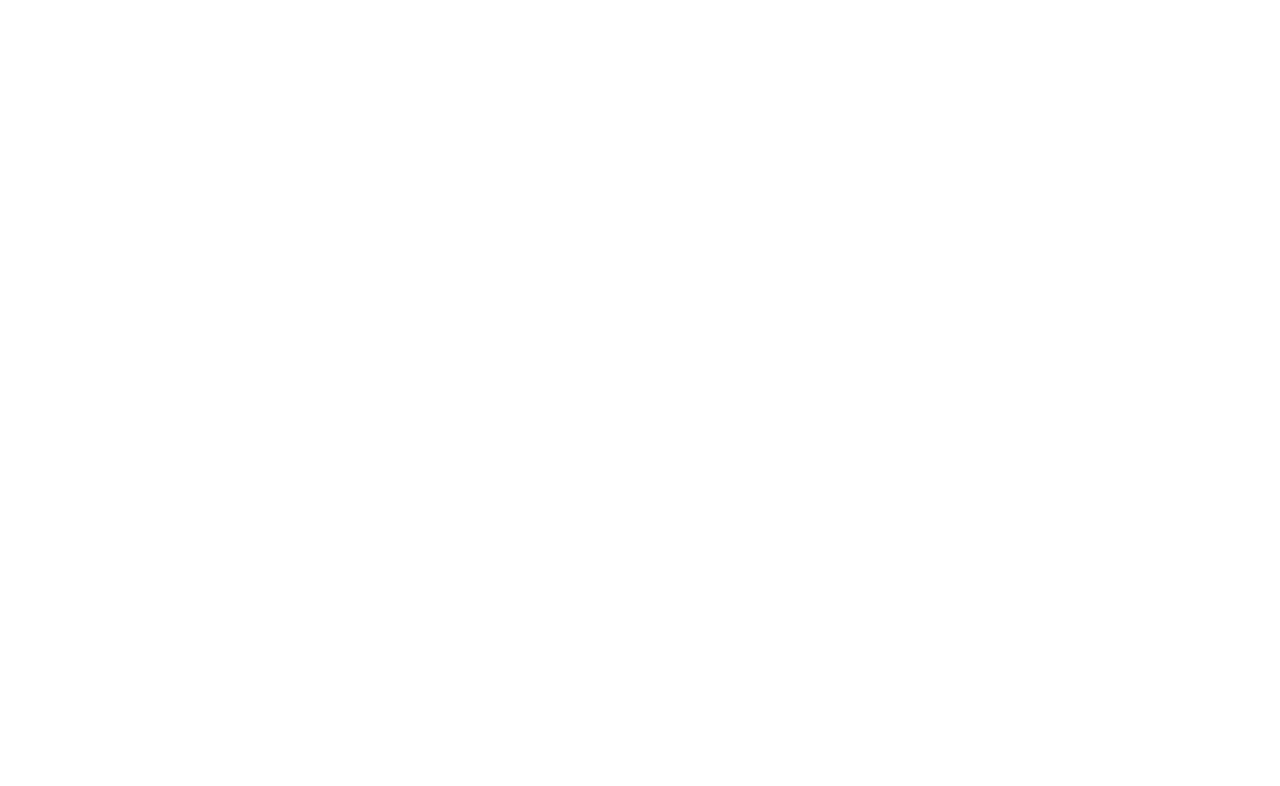
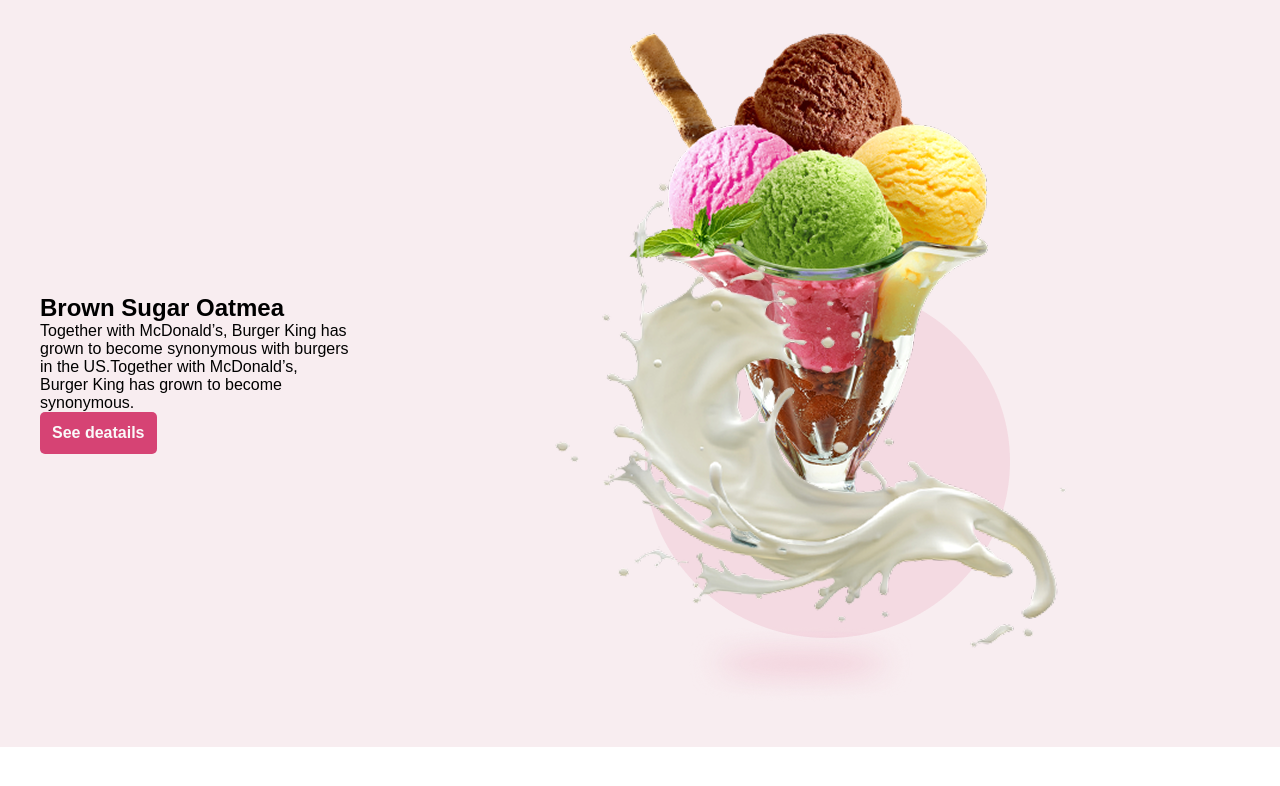
Before and after one commit to Izzatulloh95/polar, a plain HTML site: page index.html in a window 1280 px wide. Drawn offline with Linux system fonts and the light colour scheme.

Commit message:
ice cream

```diff
--- a/index.html
+++ b/index.html
@@ -9,6 +9,22 @@
 </head>
 
 <body>
+ <section class="featured-product">
+    <div class="container">
+      <div class="text_content">
+        <h2>Brown Sugar Oatmea</h2>
+        <p>
+            Together with McDonald’s, Burger King has grown to become synonymous with burgers in the US.Together with McDonald’s,
+        Burger King has grown to become synonymous.
+    </p>
+    <a href="#" class="btn">See deatails</a>
+      </div>
+      <div class="image-content">
+         <img src="./images/intro_img.png" alt="Ice cream">
+      </div>
+    </div>
+ </section>
+
 
 </body>
 
--- a/style/style.css
+++ b/style/style.css
@@ -2,6 +2,7 @@
     margin: 0;
     padding: 0;
     box-sizing: border-box;
+    font-family: Arial, Helvetica, sans-serif;
 }
 
 .container {
@@ -10,3 +11,43 @@
     margin: 0 auto;
     padding: 0 15px;
 }
+.featured-product {
+    background-color: #F8EDF0;
+    padding: 0 20px;
+    border: 1px;
+}
+.container{
+    max-width: 1600px;
+    margin: auto;
+    padding: 0 20px;
+    display: flex;
+    justify-content: space-between;
+    align-items: center;
+    gap: 30px;
+}
+.text-content {
+    flex: 1;
+}
+.text-content h2 {
+
+        font-weight: 400;
+        font-size: 16px;
+        line-height: 24px;
+        letter-spacing: 0%;
+        margin-bottom: 20px;
+        color: #150101;
+}
+.text-content p {
+    font-size: 16px;
+    color: #000;
+    margin-bottom: 20px;
+}
+.btn {
+    display: inline-block;
+    background:#D64374;
+    color:#FAFAFA;
+    padding: 12px 12px;
+    text-decoration: none;
+    border-radius: 5px;
+    font-weight: bold;
+}
```
